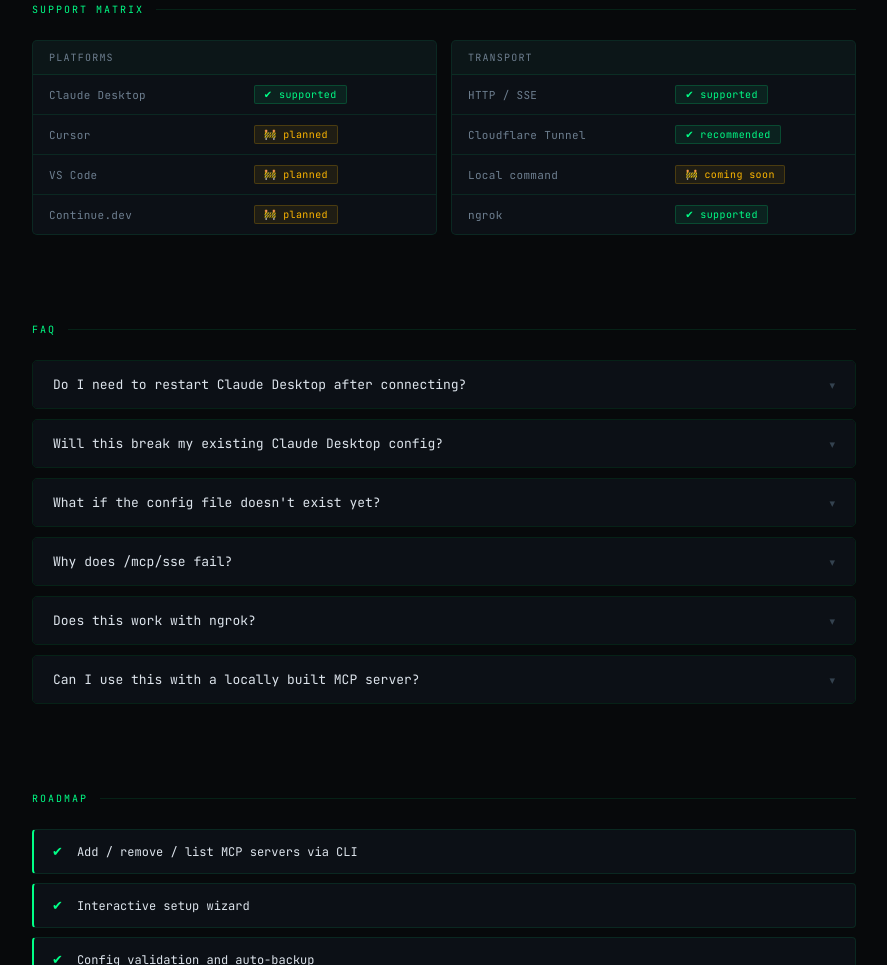
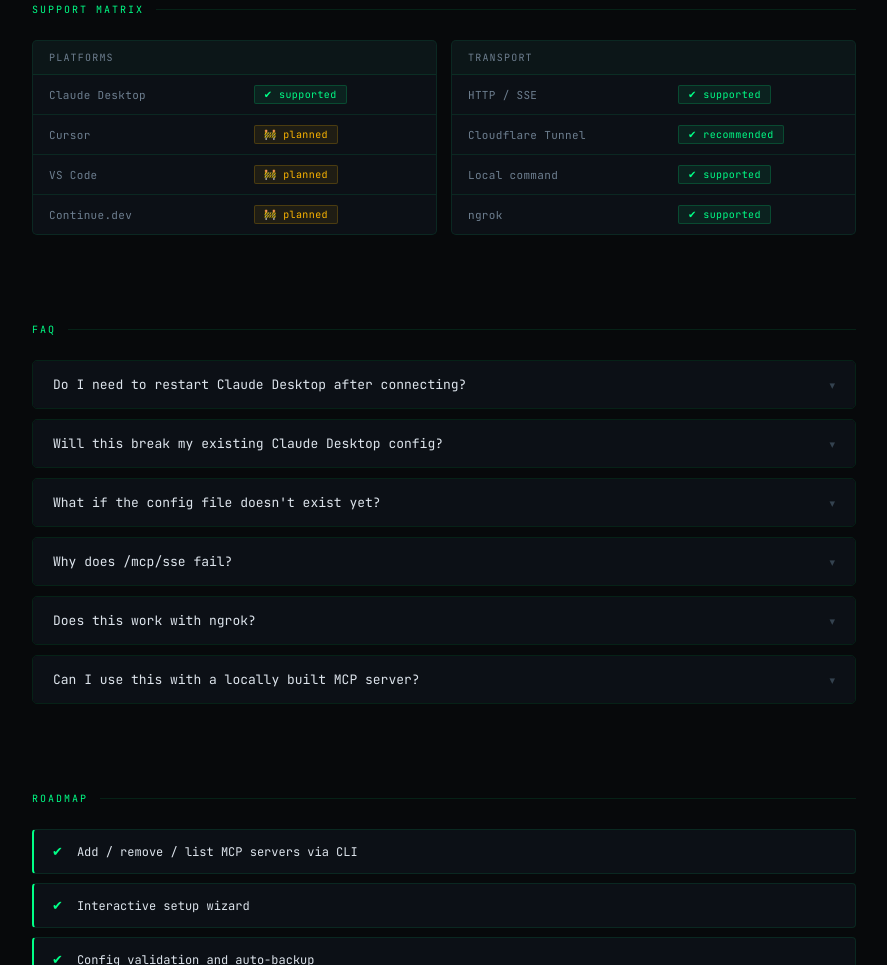
Before and after one commit to theprathameshpund/connect-mcp, a website: page index.html in a window 1280 px wide. Shown: the part 1935-2900 px from the top of the page, without its empty margins (196-1083 px from the left). Drawn offline with Linux system fonts and the light colour scheme.

Commit message:
Index file updated

```diff
--- a/index.html
+++ b/index.html
@@ -611,7 +611,7 @@ footer a:hover { color:var(--green); }
         <table>
           <tr><td>HTTP / SSE</td><td><span class="bdg bdg-g">✔ supported</span></td></tr>
           <tr><td>Cloudflare Tunnel</td><td><span class="bdg bdg-g">✔ recommended</span></td></tr>
-          <tr><td>Local command</td><td><span class="bdg bdg-a">🚧 coming soon</span></td></tr>
+          <tr><td>Local command</td><td><span class="bdg bdg-g">✔ supported</span></td></tr>
           <tr><td>ngrok</td><td><span class="bdg bdg-g">✔ supported</span></td></tr>
         </table>
       </div>
```
